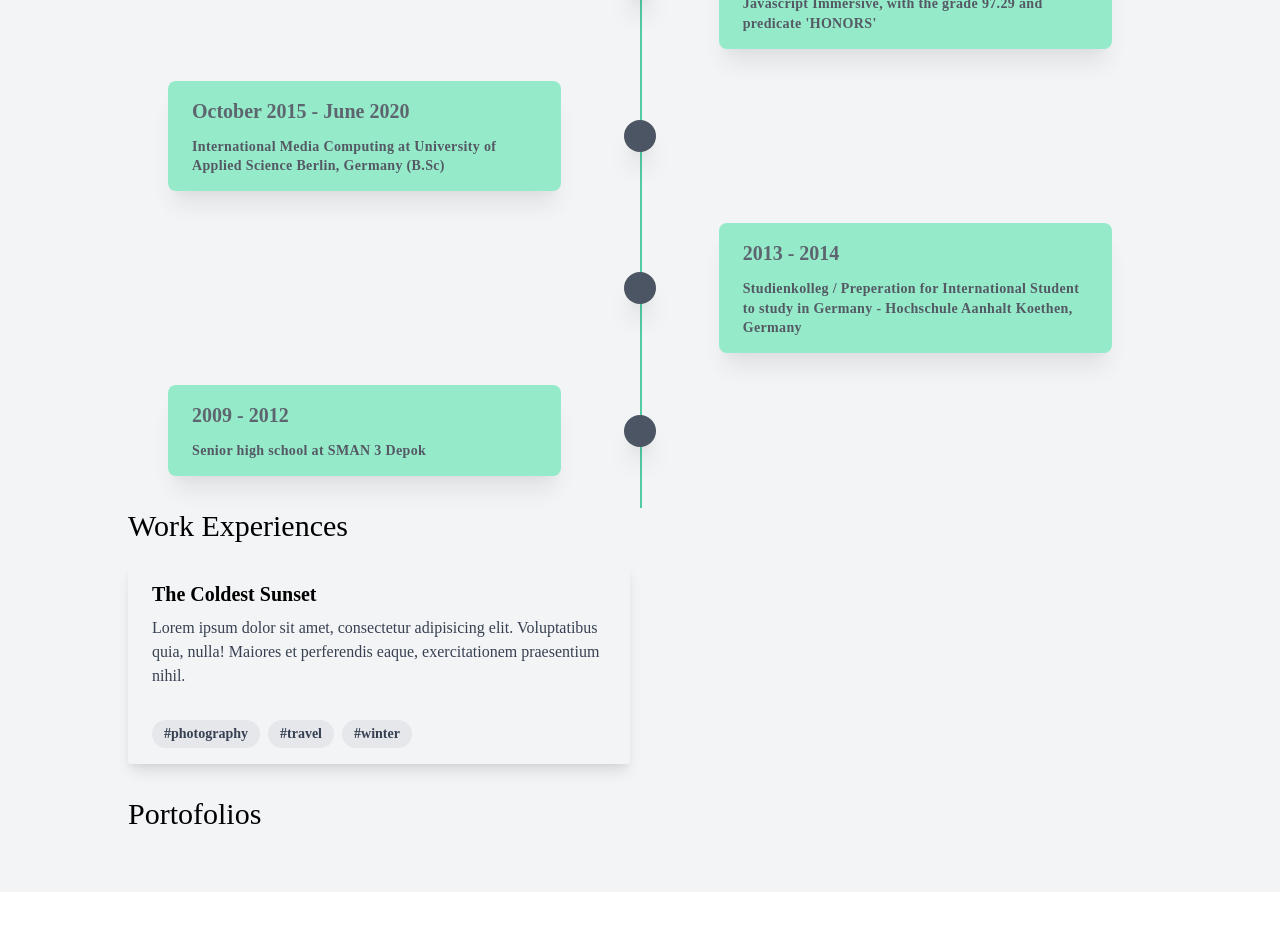
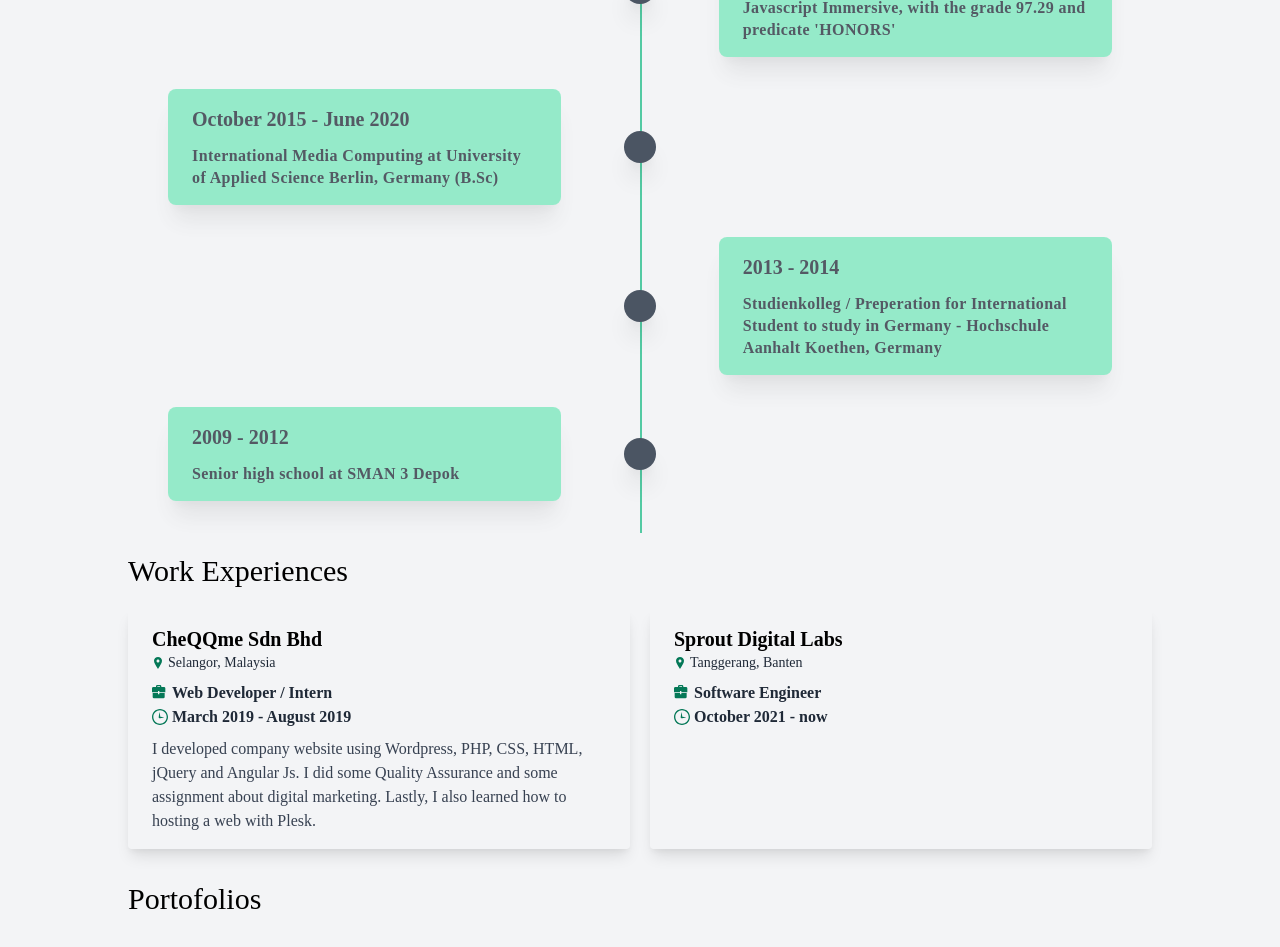
Before and after one commit to asraavisena/asraaavisena-cv, a React (Create React App) app: page / in a window 1280 px wide. Shown: the part 2280-3227 px from the top of the page. Before the commit the page ends 3172 px from the top, so only its background shows below. Built offline with nearby package versions, Linux system fonts and the light colour scheme; a web font is replaced by a local one.

Commit message:
Work experiences added

```diff
--- a/public/index.html
+++ b/public/index.html
@@ -1,14 +1,12 @@
 <!DOCTYPE html>
 <html lang="en">
+
 <head>
   <meta charset="utf-8" />
   <link rel="icon" href="%PUBLIC_URL%/favicon.ico" />
   <meta name="viewport" content="width=device-width, initial-scale=1" />
   <meta name="theme-color" content="#000000" />
-    <meta
-      name="description"
-      content="Web site created using create-react-app"
-    />
+  <meta name="description" content="Web site created using create-react-app" />
   <link rel="apple-touch-icon" href="%PUBLIC_URL%/logo192.png" />
   <!--
       manifest.json provides metadata used when your web app is installed on a
@@ -24,8 +22,9 @@
       work correctly both with client-side routing and a non-root public URL.
       Learn how to configure a non-root public URL by running `npm run build`.
     -->
-    <title>React App</title>
+  <title>asraavisena</title>
 </head>
+
 <body>
   <noscript>You need to enable JavaScript to run this app.</noscript>
   <div id="root"></div>
@@ -40,4 +39,5 @@
       To create a production bundle, use `npm run build` or `yarn build`.
     -->
 </body>
+
 </html>
--- a/src/components/Education/Education.js
+++ b/src/components/Education/Education.js
@@ -10,10 +10,10 @@ export default function Education(props) {
         <div className="mx-auto font-semibold text-lg text-white"></div>
       </div>
       <div className="order-1 bg-green-300 opacity-70 rounded-lg shadow-xl w-5/12 px-6 py-4">
-        <h3 className="mb-3 font-bold text-gray-800 text-xl">
+        <h3 className="mb-3 font-bold text-gray-900 text-xl">
           {props.education.date}
         </h3>
-        <p className="text-sm leading-snug font-semibold tracking-wide text-gray-900 text-opacity-100">
+        <p className="text-base leading-snug font-semibold tracking-wide text-gray-900 text-opacity-100">
           {props.education.description}
         </p>
       </div>
--- a/src/components/Educations/Educations.js
+++ b/src/components/Educations/Educations.js
@@ -11,7 +11,7 @@ export default function Educations() {
   return (
     <div
       id="educations"
-      className="max-w-5xl flex h-auto flex-col flex-wrap mx-auto "
+      className="max-w-5xl flex h-auto flex-col flex-wrap mx-auto mb-5"
     >
       <h1 className="text-3xl mb-5">Educations</h1>
       <div className="container mx-auto w-full h-full">
--- /dev/null
+++ b/src/components/WorkExperience/WorkExperience.js
@@ -0,0 +1,51 @@
+import React from "react";
+
+export default function WorkExperience(props) {
+  return (
+    <div className="max-w-full rounded overflow-hidden shadow-lg">
+      <div className="px-6 py-4">
+        <div className="mb-2">
+          <p className="font-bold text-xl">{props.workExperience.name}</p>
+
+          <p className="text-gray-800 text-xs lg:text-sm flex items-center justify-center lg:justify-start">
+            <svg
+              className="h-3 fill-current text-green-700 pr-1"
+              xmlns="http://www.w3.org/2000/svg"
+              viewBox="0 0 24 24"
+            >
+              <path d="M12 0c-4.198 0-8 3.403-8 7.602 0 4.198 3.469 9.21 8 16.398 4.531-7.188 8-12.2 8-16.398 0-4.199-3.801-7.602-8-7.602zm0 11c-1.657 0-3-1.343-3-3s1.343-3 3-3 3 1.343 3 3-1.343 3-3 3z" />
+            </svg>
+            {props.workExperience.location}
+          </p>
+        </div>
+        <div className="mb-2">
+          <p className="text-gray-800 text-xs lg:text-base font-semibold flex items-center justify-center lg:justify-start">
+            <svg
+              className="h-4 fill-current text-green-700 pr-1"
+              xmlns="http://www.w3.org/2000/svg"
+              viewBox="0 0 24 24"
+            >
+              <path d="M9 12H1v6a2 2 0 0 0 2 2h14a2 2 0 0 0 2-2v-6h-8v2H9v-2zm0-1H0V5c0-1.1.9-2 2-2h4V2a2 2 0 0 1 2-2h4a2 2 0 0 1 2 2v1h4a2 2 0 0 1 2 2v6h-9V9H9v2zm3-8V2H8v1h4z" />
+            </svg>
+            {props.workExperience.title}
+          </p>
+          <p className="text-gray-800 text-xs lg:text-base font-semibold flex items-center justify-center lg:justify-start">
+            <svg
+              className="h-4 fill-current text-green-700 pr-1"
+              xmlns="http://www.w3.org/2000/svg"
+              viewBox="0 0 24 24"
+            >
+              <path d="M12 2c5.514 0 10 4.486 10 10s-4.486 10-10 10-10-4.486-10-10 4.486-10 10-10zm0-2c-6.627 0-12 5.373-12 12s5.373 12 12 12 12-5.373 12-12-5.373-12-12-12zm5.848 12.459c.202.038.202.333.001.372-1.907.361-6.045 1.111-6.547 1.111-.719 0-1.301-.582-1.301-1.301 0-.512.77-5.447 1.125-7.445.034-.192.312-.181.343.014l.985 6.238 5.394 1.011z" />
+            </svg>
+            {props.workExperience.duration}
+          </p>
+        </div>
+        <div>
+          <p className="text-gray-700 text-base">
+            {props.workExperience.responsibles}
+          </p>
+        </div>
+      </div>
+    </div>
+  );
+}
--- a/src/components/WorkExperiences/WorkExperiences.js
+++ b/src/components/WorkExperiences/WorkExperiences.js
@@ -1,35 +1,30 @@
 import React from "react";
+import { useSelector } from "react-redux";
+import WorkExperience from "../WorkExperience/WorkExperience";
 
 export default function WorkExperiences() {
+  const { workExperiences } = useSelector((state) => {
+    return {
+      workExperiences: state.workExperiences.workExperiences,
+    };
+  });
+
   return (
     <div
       id="work-experiences"
       className="max-w-5xl flex h-auto flex-col flex-wrap mx-auto "
     >
       <h1 className="text-3xl mb-5">Work Experiences</h1>
-      <div className="flex-col justify-center mb-8">
+      <div className="flex-col justify-center mb-8 max-w-full">
         <div className="grid grid-cols-2 gap-5">
-          <div className="max-w-full rounded overflow-hidden shadow-lg">
-            <div className="px-6 py-4">
-              <div className="font-bold text-xl mb-2">The Coldest Sunset</div>
-              <p className="text-gray-700 text-base">
-                Lorem ipsum dolor sit amet, consectetur adipisicing elit.
-                Voluptatibus quia, nulla! Maiores et perferendis eaque,
-                exercitationem praesentium nihil.
-              </p>
-            </div>
-            <div className="px-6 pt-4 pb-2">
-              <span className="inline-block bg-gray-200 rounded-full px-3 py-1 text-sm font-semibold text-gray-700 mr-2 mb-2">
-                #photography
-              </span>
-              <span className="inline-block bg-gray-200 rounded-full px-3 py-1 text-sm font-semibold text-gray-700 mr-2 mb-2">
-                #travel
-              </span>
-              <span className="inline-block bg-gray-200 rounded-full px-3 py-1 text-sm font-semibold text-gray-700 mr-2 mb-2">
-                #winter
-              </span>
-            </div>
-          </div>
+          {workExperiences.map((el, index) => {
+            return (
+              <WorkExperience
+                key={`work-experience ${index}`}
+                workExperience={el}
+              />
+            );
+          })}
         </div>
       </div>
     </div>
--- a/src/store/index.js
+++ b/src/store/index.js
@@ -2,11 +2,13 @@ import { createStore, applyMiddleware, combineReducers } from "redux";
 import thunk from "redux-thunk";
 import skillsReducer from "./skills/reducer";
 import educationsReducer from "./educations/reducer";
+import workExperiencesReducer from "./workexperiences/reducer";
 
 const store = createStore(
   combineReducers({
     skills: skillsReducer,
     educations: educationsReducer,
+    workExperiences: workExperiencesReducer,
   }),
   applyMiddleware(thunk)
 );
--- /dev/null
+++ b/src/store/workexperiences/action.js
@@ -0,0 +1,5 @@
+// import { FETCH_PROGRAMMINGSKILLS } from "./actionType";
+
+// export function getProgSkills() {
+
+// }
--- /dev/null
+++ b/src/store/workexperiences/actionType.js
@@ -0,0 +1 @@
+// export const FETCH_PROGRAMMINGSKILLS = "FETCH/PROGRAMMINGSKILLS";
--- /dev/null
+++ b/src/store/workexperiences/reducer.js
@@ -0,0 +1,28 @@
+// import { FETCH_PROGRAMMINGSKILLS } from "./actionType";
+
+const initialState = {
+  workExperiences: [
+    {
+      name: "CheQQme Sdn Bhd",
+      location: "Selangor, Malaysia",
+      duration: "March 2019 - August 2019",
+      title: "Web Developer / Intern",
+      responsibles:
+        "I developed company website using Wordpress, PHP, CSS, HTML, jQuery and Angular Js. I did some Quality Assurance and some assignment about digital marketing. Lastly, I also learned how to hosting a web with Plesk.",
+    },
+    {
+      name: "Sprout Digital Labs",
+      location: "Tanggerang, Banten",
+      duration: "October 2021 - now",
+      title: "Software Engineer",
+      responsibles: "",
+    },
+  ],
+};
+
+export default function reducer(state = initialState, action) {
+  switch (action.type) {
+    default:
+      return state;
+  }
+}
```
Lines whose indentation alone changed are shown as unchanged.
